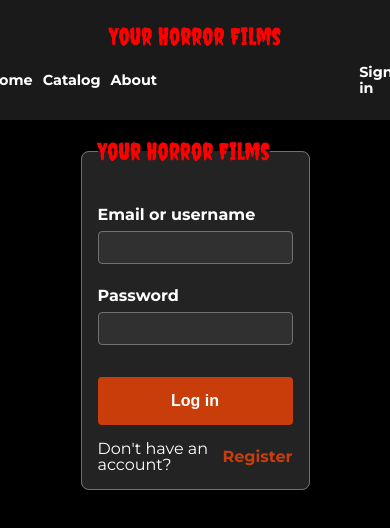
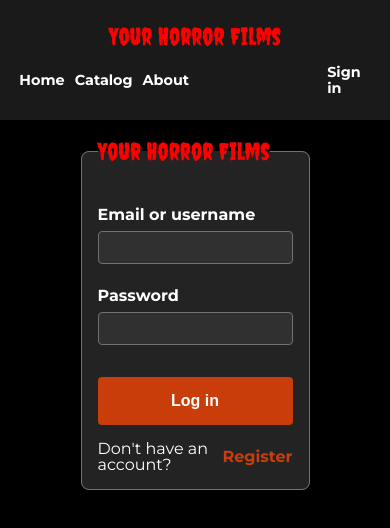
Before and after one commit to mLuisKm/short-horror-films-streaming, a Next.js app: page /authenticate in a window 390 px wide. Shown: the top 528 px of the page. Built offline with nearby package versions, Linux system fonts and the light colour scheme; no server answers.

Commit message:
Another width

```diff
--- a/components/HomeHeader/HomeHeader.module.css
+++ b/components/HomeHeader/HomeHeader.module.css
@@ -55,6 +55,6 @@
     }
 
     .navRight {
-        margin-left: 12rem;
+        margin-left: 8rem;
     }
 }
```
